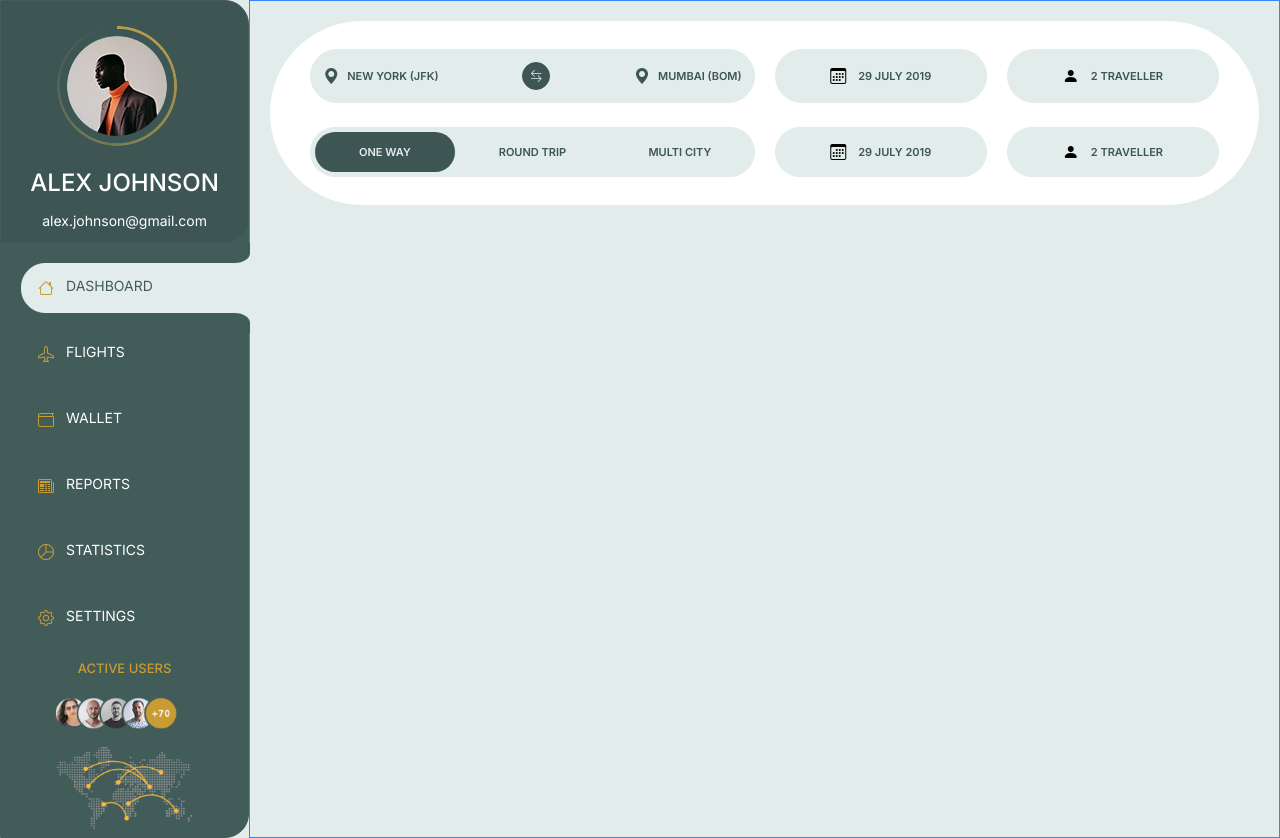
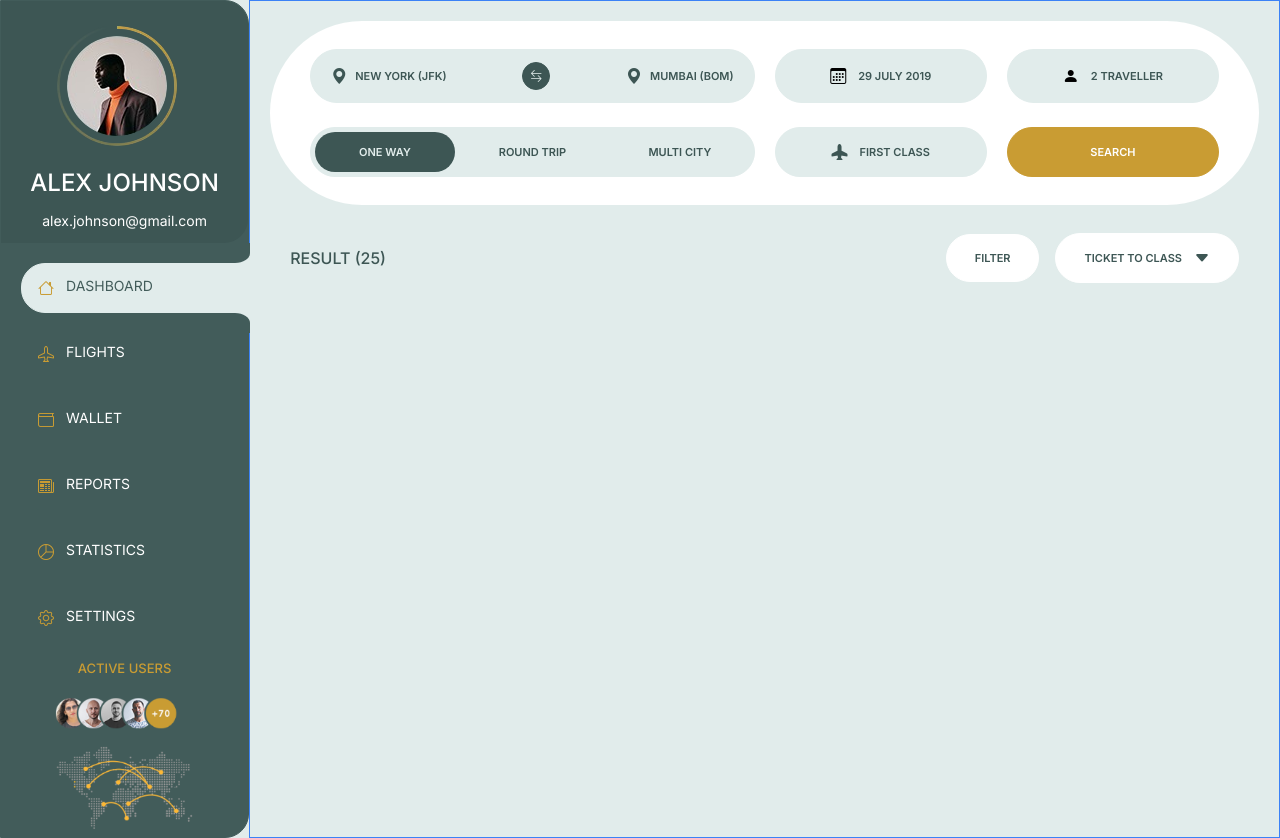
Before and after one commit to Tobbs101/thrillers-travels, a Next.js app: page / in a window 1280 px wide. Built offline with nearby package versions, Linux system fonts and the light colour scheme.

Commit message:
Updated TripSelector.tsx

```diff
--- a/app/page.tsx
+++ b/app/page.tsx
@@ -3,6 +3,7 @@ import Sidebar from "@/components/Sidebar";
 import PageLayout from "@/components/PageLayout";
 import Aside from "@/components/Aside";
 import TripSelector from "@/components/TripSelector";
+import Filter from "@/components/Filter";
 
 export default function Home() {
   return (
@@ -10,6 +11,7 @@ export default function Home() {
       <Sidebar />
       <Aside>
         <TripSelector />
+        <Filter />
       </Aside>
     </PageLayout>
   );
--- /dev/null
+++ b/components/Filter.tsx
@@ -0,0 +1,24 @@
+import React from "react";
+
+const Filter = () => {
+  return (
+    <div className="w-full px-5 my-7 flex items-center justify-between">
+      <h1 className="text-alternateBlue text-[16px] font-medium">
+        RESULT (25)
+      </h1>
+      <div className="flex items-center justify-end gap-4">
+        <span className="border border-white bg-white px-7 flex items-center justify-center gap-3 p-[15px] rounded-full">
+          <p className="text-[11px] font-semibold text-alternateBlue">FILTER</p>
+        </span>
+        <span className="border border-white bg-white px-7 flex items-center justify-center gap-3 p-3 rounded-full">
+          <p className="text-[11px] font-semibold text-alternateBlue">
+            TICKET TO CLASS
+          </p>
+          <i className="bi bi-caret-down-fill text-alternateBlue"></i>
+        </span>
+      </div>
+    </div>
+  );
+};
+
+export default Filter;
--- a/components/TripSelector.tsx
+++ b/components/TripSelector.tsx
@@ -14,7 +14,7 @@ const TripSelector = () => {
   return (
     <div className="w-full bg-white rounded-full py-7 px-10">
       <div className="grid grid-cols-2 gap-5 mb-6">
-        <div className="border border-lightBlue bg-lightBlue p-3 rounded-full flex items-center justify-between">
+        <div className="border border-lightBlue bg-lightBlue py-3 px-5 rounded-full flex items-center justify-between">
           <span className="flex items-center justify-center gap-2">
             <i className="bi bi-geo-alt-fill text-alternateBlue"></i>
             <p className="text-[11px] font-semibold text-alternateBlue">
@@ -67,17 +67,14 @@ const TripSelector = () => {
         </div>
         <div className="grid grid-cols-2 gap-5">
           <span className="border border-lightBlue bg-lightBlue flex items-center justify-center gap-3 p-3 rounded-full">
-            <i className="bi bi-calendar3"></i>
+            <i className="bi bi-airplane-fill text-alternateBlue"></i>
             <p className="text-[11px] font-semibold text-alternateBlue">
-              29 JULY 2019
+              FIRST CLASS
             </p>
           </span>
-          <span className="border border-lightBlue bg-lightBlue flex items-center justify-center gap-3 p-3 rounded-full">
-            <i className="bi bi-person-fill"></i>
-            <p className="text-[11px] font-semibold text-alternateBlue">
-              2 TRAVELLER
-            </p>
-          </span>
+          <button className="text-[11px] font-semibold border border-customBrown bg-customBrown text-white flex items-center justify-center gap-3 p-3 rounded-full">
+            SEARCH
+          </button>
         </div>
       </div>
     </div>
```
